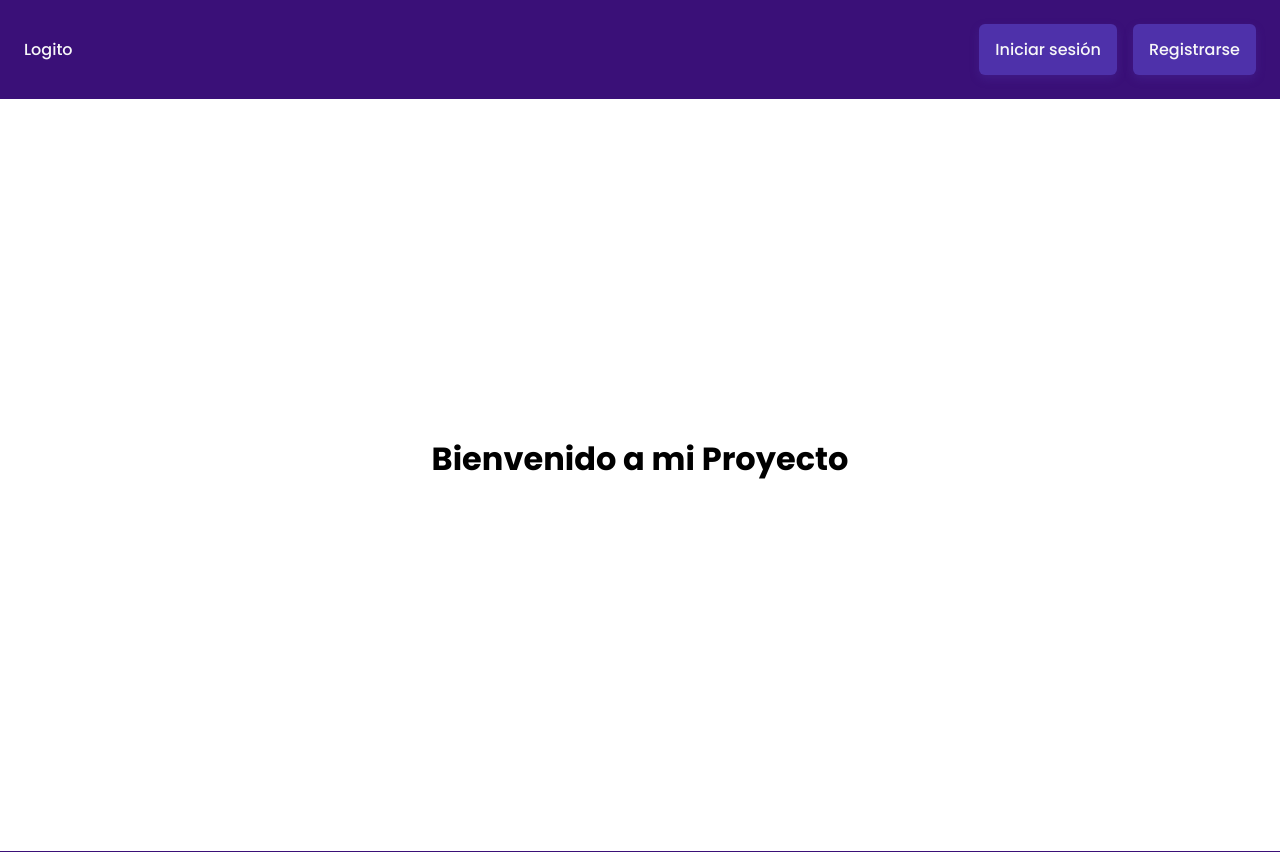
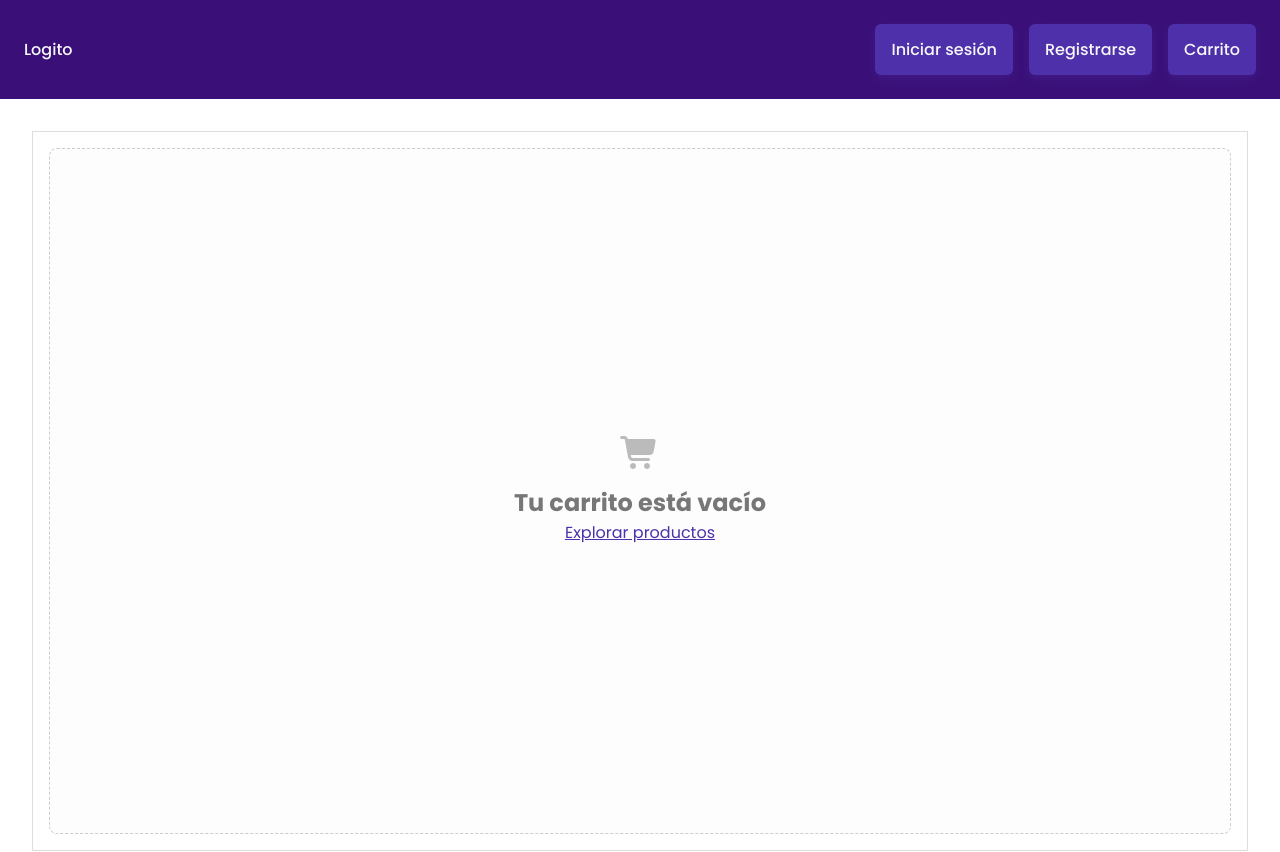
Before and after one commit to gonzamirko/Trabajo-Practico-Taller-2, an Angular app: page /carrito in a window 1280 px wide. Before the commit this address led to /. Shown: the top 852 px of the page. Built offline with nearby package versions, Linux system fonts and the light colour scheme.

Commit message:
Lógica inicial del carrito terminada + vistas semi terminadas

```diff
--- a/src/app/app.routes.ts
+++ b/src/app/app.routes.ts
@@ -5,6 +5,7 @@ import { Register } from './pages/register/register';
 import { WelcomePage } from './pages/welcome-page/welcome-page';
 import { ProductoDetalle} from './components/producto-detalle/producto-detalle';
 import { RecoverPassword } from './pages/recover-password/recover-password';
+import { Carrito } from './components/carrito/carrito';
 
 export const routes: Routes = [
     {path:'' , component:WelcomePage},
@@ -13,5 +14,6 @@ export const routes: Routes = [
     {path:'register', component:Register},
     {path: 'producto/:id', component: ProductoDetalle},
     {path:'recoverPassword',component:RecoverPassword},
+    {path:'carrito',component:Carrito},
     {path:'**',redirectTo: ''}
 ];
--- /dev/null
+++ b/src/app/components/carrito/carrito.css
@@ -0,0 +1,120 @@
+.contenedor-principal {
+  display: flex;
+  margin: 2em;
+  height: 90vh;
+  gap: 1em;
+}
+
+.contenedor-productos {
+  flex: 1;
+  width: 70%;
+  display: flex;
+  flex-direction: column;
+  row-gap: 1em;
+  padding: 1em;
+  border: 1px solid #ddd;
+  overflow-y: auto;
+  min-height: 0;
+  scroll-behavior: smooth;
+  scrollbar-width: thin;
+}
+
+.contenedor-productos::-webkit-scrollbar {
+  width: 4px;
+}
+
+.contenedor-productos::-webkit-scrollbar-thumb {
+  background-color: #ccc;
+  border-radius: 4px;
+}
+
+.contenedor-productos::-webkit-scrollbar-track {
+  background-color: #f5f5f5;
+  border-radius: 4px;
+}
+
+.contenedor-productos .mas{
+  align-self: center;
+}
+
+.contenedor-informacion {
+  width: 30%;
+  padding: 1em;
+  border: 1px solid #ddd;
+}
+
+.tarjeta-producto {
+  display: flex;
+  border: 1px solid #ccc;
+  border-radius: 8px;
+  overflow: hidden;
+  background-color: #fff;
+  text-decoration: none;
+  color: black;
+  transition: all 0.3s;
+  margin-bottom:0.5em ;
+}
+
+.tarjeta-producto:hover {
+  transform: scale(1.0001);
+  box-shadow: 0 1px 8px rgba(0, 0, 0, 0.1);
+}
+
+.imagen-producto {
+  width: 150px;
+  height: 150px;
+  object-fit: cover;
+  flex-shrink: 0;
+}
+
+.contenido-producto {
+  flex: 1;
+  padding: 0.8em;
+  display: flex;
+  align-items: center;
+  justify-content: space-between;
+}
+
+.contenido-producto a,
+.precio {
+  font-size: 1.1em;
+}
+
+.contenido-producto a{
+  text-decoration: none;
+  color: black;
+  font-weight: bold;
+}
+
+.contenido-producto a:hover,i{
+    cursor: pointer;
+}
+
+.carrito-vacio {
+  flex: 1;
+  display: flex;
+  flex-direction: column;
+  align-items: center;
+  justify-content: center;
+  text-align: center;
+  color: #777;
+  padding: 0;
+  background-color: #fdfdfd;
+  border: 1px dashed #ccc;
+  border-radius: 8px;
+  min-height: 200px;
+}
+
+.carrito-vacio i {
+  font-size: 2em;
+  color: #bbb;
+  margin-bottom: 0.5em;
+}
+
+.boton-volver {
+  color: #4d31aa;
+}
+
+.boton-volver:hover {
+  color: #22154b;
+}
--- /dev/null
+++ b/src/app/components/carrito/carrito.html
@@ -0,0 +1,34 @@
+<div class="contenedor-principal">
+  <div class="contenedor-productos">
+    @if (productosCarrito.length === 0) {
+      <div class="carrito-vacio">
+        <i class="fa-solid fa-cart-shopping"></i>
+        <h2>Tu carrito está vacío</h2>
+        <a routerLink="/home" class="boton-volver">Explorar productos</a>
+      </div>
+    } @else {
+      @for (producto of productosCarrito; track producto.id) {
+        <div class="tarjeta-producto">
+          <img [src]="producto.rutaImagen" [alt]="producto.nombre" class="imagen-producto">
+          <div class="contenido-producto">
+            <div class="info-producto">
+              <a [routerLink]="['/producto', producto.id]">{{ producto.nombre }}</a>
+              <p class="precio"><strong>${{ producto.precio }}</strong></p>
+              <p><strong>Clasificación:</strong> {{ producto.clasificacion }}</p>
+            </div>
+            <div class="acciones">
+              <i class="fa-solid fa-trash fa-lg" (click)="eliminar(producto); $event.stopPropagation()"></i>
+            </div>
+          </div>
+        </div>
+      }
+          <a class="mas" routerLink="/home">Explorar más productos</a>
+    }
+  </div>
+
+  <div class="contenedor-informacion" *ngIf="productosCarrito.length > 0">
+    <p><strong>Cantidad de productos: </strong>{{ productosCarrito.length }}</p>
+    <p>Aca va la información adicional del carrito!!</p>
+    <p>Faltaria agregar subtotal, envío, medios de pago, etc</p>
+  </div>
+</div>
--- /dev/null
+++ b/src/app/components/carrito/carrito.ts
@@ -0,0 +1,51 @@
+import { Component, OnInit } from '@angular/core';
+import { ServicioCarrito } from '../../services/servicio-carrito/servicio-carrito';
+import { IProducto } from '../../services/servicio-producto/i-producto';
+import { CommonModule } from '@angular/common';
+import { ActivatedRoute, RouterLink } from '@angular/router';
+import { ServicioProducto } from '../../services/servicio-producto/servicio-producto';
+
+@Component({
+  selector: 'app-carrito',
+  templateUrl: './carrito.html',
+  styleUrl: './carrito.css',
+  standalone: true,
+  imports: [CommonModule, RouterLink]
+})
+export class Carrito implements OnInit {
+
+  productosCarrito: IProducto[] = [];
+  producto?: IProducto;
+
+  constructor(
+    private servicioCarrito: ServicioCarrito,
+    private route: ActivatedRoute,
+    private servicioProducto: ServicioProducto
+  ) {}
+
+  ngOnInit(): void {
+    this.cargarProductosCarrito();
+    this.obtenerProductoDesdeRuta();
+  }
+
+  cargarProductosCarrito(): void {
+    this.servicioCarrito.obtenerProductos().subscribe(productos => {
+      this.productosCarrito = productos;
+    });
+  }
+
+  obtenerProductoDesdeRuta(): void {
+    this.route.paramMap.subscribe(params => {
+      const id = Number(params.get('id'));
+      if (id) {
+        this.producto = this.servicioProducto.getProductoPorId(id);
+      }
+    });
+  }
+
+  eliminar(producto : IProducto): void {
+    this.servicioCarrito.eliminarProducto(producto);
+    this.cargarProductosCarrito();
+  }
+
+}
--- a/src/app/components/header/header.css
+++ b/src/app/components/header/header.css
@@ -22,7 +22,7 @@ nav a {
     background-color: #4E31AA;
     text-decoration: none;
     transition: all 0.5s ease;
-    box-shadow: 0 4px 10px rgba(78, 49, 170, 0.3);
+    box-shadow: 0 4px 10px #4e31aa4d;
     padding: 0.8rem 1rem;
     border-radius: 6px;
     font-size: 1rem;
--- a/src/app/components/header/header.html
+++ b/src/app/components/header/header.html
@@ -3,5 +3,6 @@
     <nav>
             <a routerLink="/login">Iniciar sesión</a>
             <a routerLink="/register">Registrarse</a>
+            <a routerLink="/carrito">Carrito</a>
     </nav>
 </header>
--- a/src/app/components/producto-detalle/producto-detalle.ts
+++ b/src/app/components/producto-detalle/producto-detalle.ts
@@ -1,35 +1,42 @@
-// producto-detalle.ts
 import { Component, OnInit } from '@angular/core';
 import { ActivatedRoute } from '@angular/router';
+import { CommonModule } from '@angular/common';
+import { Router } from '@angular/router';
 import { IProducto } from '../../services/servicio-producto/i-producto';
 import { ServicioProducto } from '../../services/servicio-producto/servicio-producto';
-import { CommonModule } from '@angular/common';
+import { ServicioCarrito } from '../../services/servicio-carrito/servicio-carrito';
 
 @Component({
   selector: 'app-producto-detalle',
+  standalone: true,
   templateUrl: './producto-detalle.html',
   styleUrls: ['./producto-detalle.css'],
   imports: [CommonModule]
 })
+
 export class ProductoDetalle implements OnInit {
   producto: IProducto | undefined;
-  servicioProducto = new ServicioProducto();
-  productos: IProducto[] = this.servicioProducto.getProductos();
 
-  constructor(private route: ActivatedRoute) { }
+  constructor(
+    private route: ActivatedRoute,
+    private servicioProducto: ServicioProducto,
+    private servicioCarrito: ServicioCarrito,
+    private router: Router
+  ) {}
 
   ngOnInit(): void {
-    this.route.params.subscribe(params => {
-      const id = Number(params['id']);
-      this.producto = this.productos.find(p => p.id === id);
-    });
+  this.route.paramMap.subscribe(map => {
+    const id = Number(map.get('id'));
+    this.producto = this.servicioProducto.getProductoPorId(id);
+  });
   }
 
   agregarAlCarrito() {
-
+    if (this.producto) {
+      this.servicioCarrito.agregarProducto(this.producto);
+      this.router.navigate(['/carrito']);
+    }
   }
 
-  comprarAhora() {
-
-  }
+  comprarAhora() {}
 }
--- /dev/null
+++ b/src/app/services/servicio-carrito/servicio-carrito.html
@@ -0,0 +1 @@
+<p>servicio-carrito works!</p>
--- /dev/null
+++ b/src/app/services/servicio-carrito/servicio-carrito.ts
@@ -0,0 +1,28 @@
+import { Injectable } from '@angular/core';
+import { IProducto } from '../servicio-producto/i-producto';
+import { BehaviorSubject, Observable } from 'rxjs';
+
+@Injectable({
+  providedIn: 'root'
+})
+export class ServicioCarrito {
+
+  private carrito: IProducto[] = [];
+  private carrito$ = new BehaviorSubject<IProducto[]>([]);
+
+  agregarProducto(producto: IProducto) {
+    if (!this.carrito.find(p => p.id === producto.id)) {
+      this.carrito.push(producto);
+      this.carrito$.next([...this.carrito]);
+    }
+  }
+
+  eliminarProducto(producto: IProducto) {
+    this.carrito = this.carrito.filter(p => p.id !== producto.id);
+    this.carrito$.next([...this.carrito]);
+  }
+
+  obtenerProductos(): Observable<IProducto[]> {
+    return this.carrito$.asObservable();
+  }
+}
--- a/src/app/services/servicio-producto/servicio-producto.ts
+++ b/src/app/services/servicio-producto/servicio-producto.ts
@@ -40,6 +40,10 @@ export class ServicioProducto {
       return this.productos;
     }
 
+    getProductoPorId(id: number): IProducto | undefined {
+      return this.productos.find(p => p.id === id);
+    }
+
     trackById(index: number, producto: IProducto) {
     return producto.id;
   }
--- a/src/index.html
+++ b/src/index.html
@@ -9,6 +9,7 @@
   <link rel="preconnect" href="https://fonts.googleapis.com">
   <link rel="preconnect" href="https://fonts.gstatic.com" crossorigin>
   <link href="https://fonts.googleapis.com/css2?family=League+Spartan:wght@100..900&family=Poppins:ital,wght@0,100;0,200;0,300;0,400;0,500;0,600;0,700;0,800;0,900;1,100;1,200;1,300;1,400;1,500;1,600;1,700;1,800;1,900&display=swap" rel="stylesheet">
+<link rel="stylesheet" href="https://cdnjs.cloudflare.com/ajax/libs/font-awesome/7.0.1/css/all.min.css" integrity="sha512-2SwdPD6INVrV/lHTZbO2nodKhrnDdJK9/kg2XD1r9uGqPo1cUbujc+IYdlYdEErWNu69gVcYgdxlmVmzTWnetw==" crossorigin="anonymous" referrerpolicy="no-referrer" />
 </head>
 <body>
   <app-root></app-root>
```
Also changed, not shown: src/app/services/servicio-carrito/servicio-carrito.css (added), 2 other files (tests, documents, lock files or other folders).
